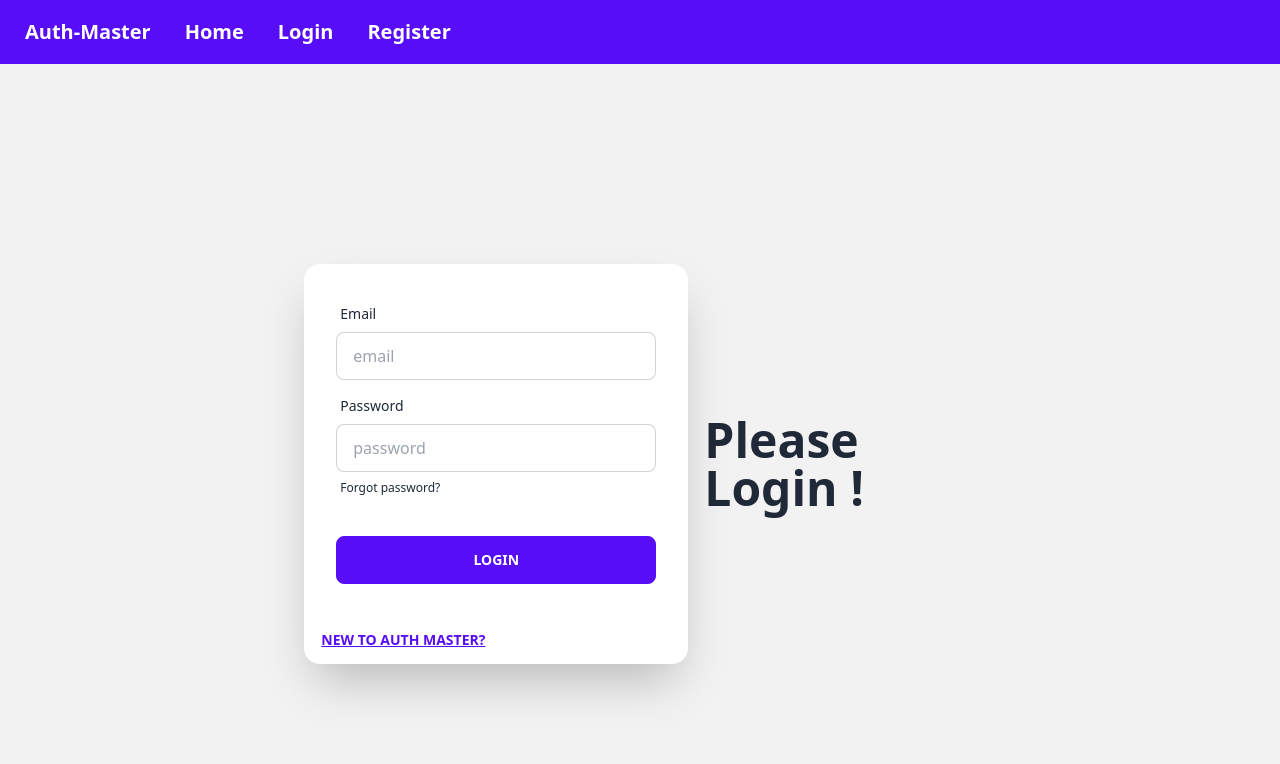
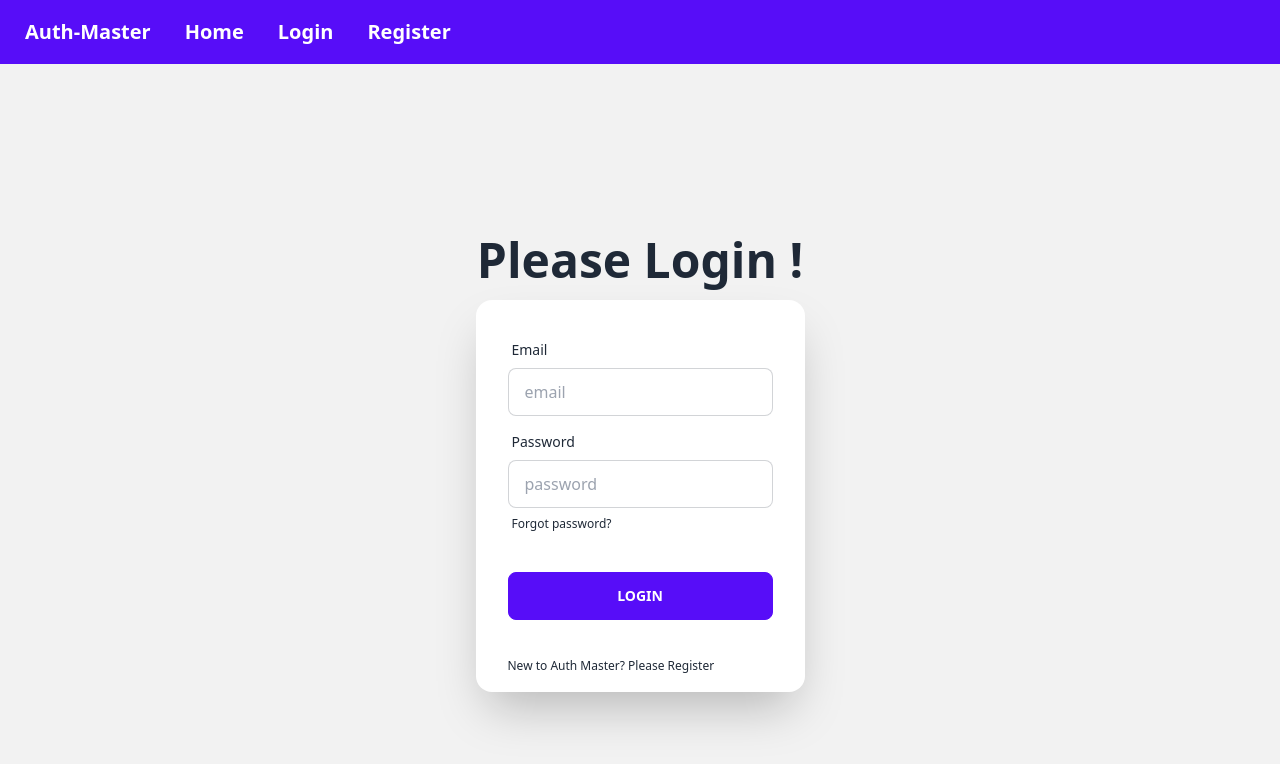
Before and after one commit to mehjabinhasanmoni/auth-firbase-context-tailwind, a React (Vite) app: page /login in a window 1280 px wide. Shown: the top 764 px of the page. Built offline with nearby package versions, Linux system fonts and the light colour scheme.

Commit message:
set context API

```diff
--- a/src/Component/Home.jsx
+++ b/src/Component/Home.jsx
@@ -1,9 +1,12 @@
-import React from 'react';
+import React, { useContext } from 'react';
+import { AuthContext } from '../providers/AuthProvider';
 
 const Home = () => {
+    const user = useContext(AuthContext);
+
     return (
         <div>
-            <h2>Home</h2>
+            <h2>Home {user && <span>{user.displayName}</span>}</h2>
         </div>
     );
 };
--- a/src/Component/Login.jsx
+++ b/src/Component/Login.jsx
@@ -16,7 +16,7 @@ const Login = () => {
 
   return (
     <div className="hero min-h-screen bg-base-200">
-      <div className="hero-content flex-col lg:flex-row-reverse">
+      <div className="hero-content flex-col">
         <div className="text-center lg:text-left">
           <h1 className="text-5xl font-bold">Please Login !</h1>
         </div>
@@ -55,9 +55,11 @@ const Login = () => {
               <button className="btn btn-primary">Login</button>
             </div>
           </form>
-          <Link to="/register">
-            <button className="btn btn-link">New to Auth Master?</button>
-          </Link>
+          <p className="mb-4 ml-8">
+            <Link to="/register" className="label-text-alt link link-hover">
+                New to Auth Master? Please Register
+            </Link>
+          </p>
         </div>
       </div>
     </div>
--- a/src/Component/Register.jsx
+++ b/src/Component/Register.jsx
@@ -15,7 +15,7 @@ const Register = () => {
 
     return (
       <div className="hero min-h-screen bg-base-200">
-      <div className="hero-content flex-col lg:flex-row-reverse">
+      <div className="hero-content flex-col">
         <div className="text-center lg:text-left">
           <h1 className="text-5xl font-bold">Please Register !</h1>
         </div>
--- a/src/main.jsx
+++ b/src/main.jsx
@@ -10,6 +10,7 @@ import Main from './Layout/Main';
 import Home from './Component/Home';
 import Login from './Component/Login';
 import Register from './Component/Register';
+import AuthProvider from './providers/AuthProvider';
 
 const router = createBrowserRouter([
   {
@@ -36,6 +37,8 @@ const router = createBrowserRouter([
 
 ReactDOM.createRoot(document.getElementById('root')).render(
   <React.StrictMode>
-    <RouterProvider router={router} />
+    <AuthProvider>
+       <RouterProvider router={router} />
+    </AuthProvider>
   </React.StrictMode>,
 )
--- /dev/null
+++ b/src/providers/AuthProvider.jsx
@@ -0,0 +1,17 @@
+import React, { createContext } from 'react';
+
+export const AuthContext  =  createContext(null);
+
+const AuthProvider = ({children}) => {
+
+    const user = {displayName: 'Sagor Nadi'}
+
+    return (
+        <AuthContext.Provider value={user}>
+            {children}
+
+        </AuthContext.Provider>
+    );
+};
+
+export default AuthProvider;
```
Also changed, not shown: src/__steps_.js (added, +15 -0 lines).
